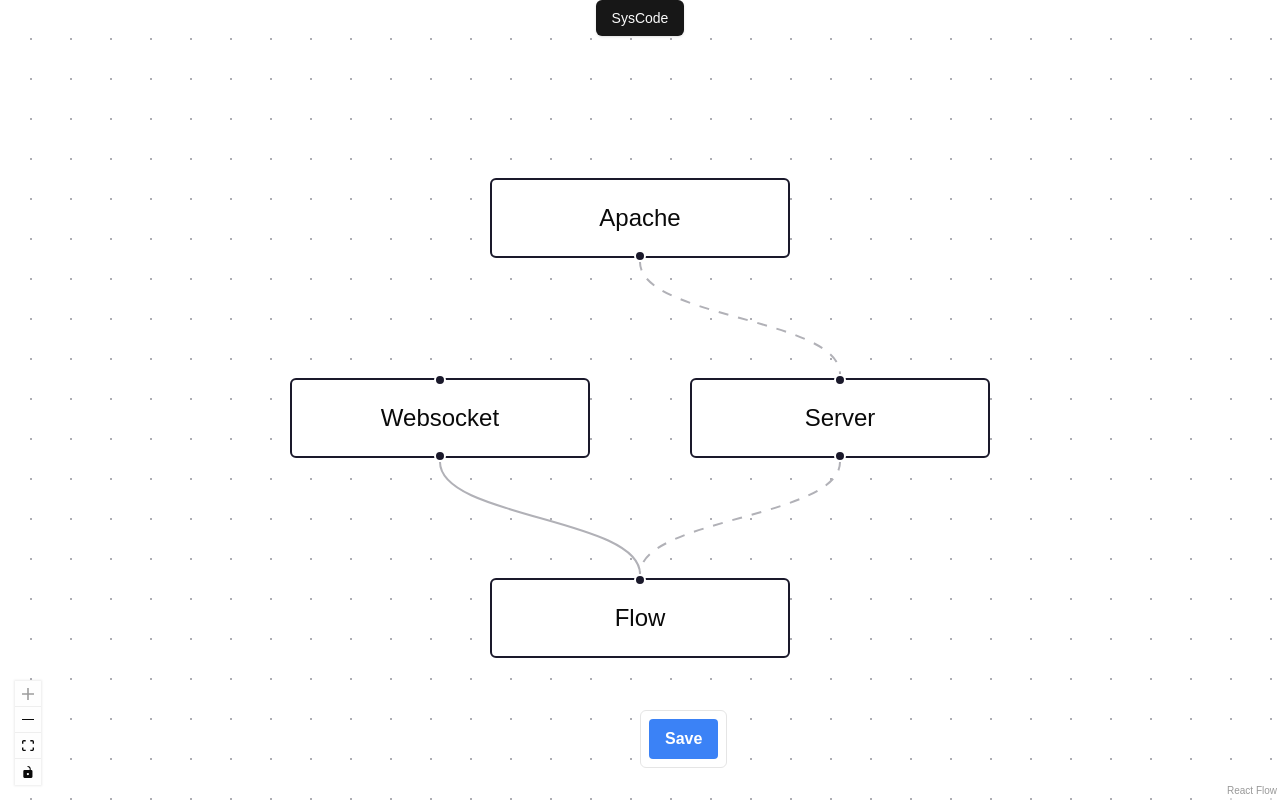
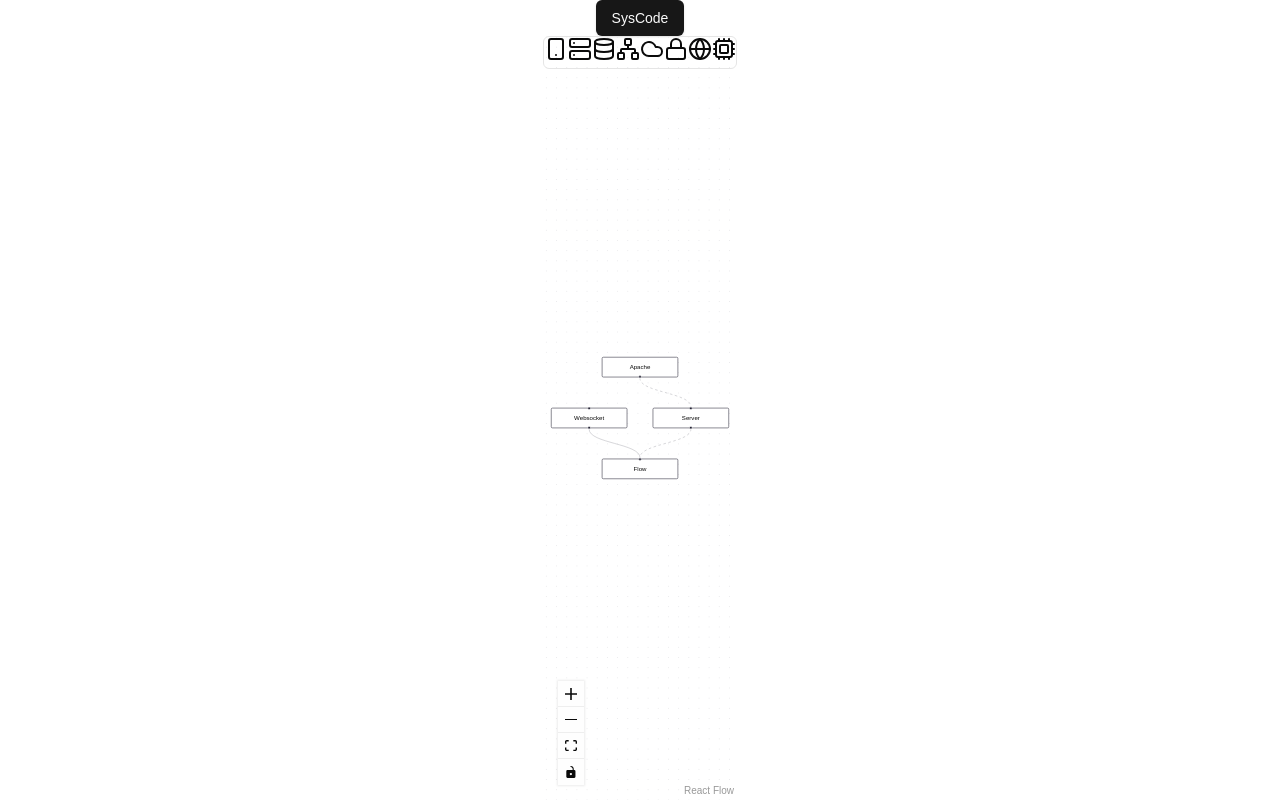
Before and after one commit to creamlabs/syscode, a Next.js app: page / in a window 1280 px wide. Built offline with nearby package versions, Linux system fonts and the light colour scheme.

Commit message:
chore: add menubar and sidebar

```diff
--- a/src/app/page.tsx
+++ b/src/app/page.tsx
@@ -1,5 +1,5 @@
-import { Editor } from "@/components/editor";
 import { Button } from "@/components/ui/button";
+import { Editor } from "@/features/editor/components/editor";
 
 export default function Home() {
   return (
--- a/src/components/design-component.tsx
+++ /dev/null
@@ -1,9 +0,0 @@
-export const DesignComponent = () => {
-  return (
-    <div className="absolute bottom-8 z-50 grid place-items-center left-1/2 border p-2 bg-white rounded-md">
-      <button className="bg-blue-500 hover:bg-blue-700 text-white font-bold py-2 px-4 rounded">
-        Save
-      </button>
-    </div>
-  );
-};
--- /dev/null
+++ b/src/features/editor/components/design-component.tsx
@@ -0,0 +1,26 @@
+import { useState } from "react";
+import { ComponentCategory, MenuBar } from "./menu/menubar";
+import { Sidebar } from "./menu/sidebar";
+
+export const DesignComponent = () => {
+  const [selectedCategory, setSelectedCategory] =
+    useState<ComponentCategory | null>(null);
+
+  const handleDragStart = (type: string, data: any) => {
+    // TODO: Implement drag and drop functionality
+    console.log("Dragging component:", type, data);
+  };
+  return (
+    <>
+      <MenuBar
+        selectedCategory={selectedCategory}
+        onSelectCategory={setSelectedCategory}
+      />
+      <Sidebar
+        category={selectedCategory}
+        onClose={() => setSelectedCategory(null)}
+        onDragStart={handleDragStart}
+      />
+    </>
+  );
+};
--- /dev/null
+++ b/src/features/editor/components/menu/menubar.tsx
@@ -0,0 +1,141 @@
+import React from "react";
+import {
+  Server,
+  Smartphone,
+  Database,
+  Network,
+  Cloud,
+  Lock,
+  Globe,
+  Cpu,
+} from "lucide-react";
+
+export type ComponentCategory = {
+  id: string;
+  label: string;
+  icon: React.ReactNode;
+  variants: {
+    id: string;
+    label: string;
+    description?: string;
+    properties?: {
+      scalability?: string;
+      reliability?: string;
+      consistency?: string;
+    };
+  }[];
+};
+
+export const COMPONENT_CATEGORIES: ComponentCategory[] = [
+  {
+    id: "client",
+    label: "Client",
+    icon: <Smartphone className="w-5 h-5" />,
+    variants: [
+      { id: "mobile", label: "Mobile App" },
+      { id: "web", label: "Web Browser" },
+      { id: "desktop", label: "Desktop App" },
+    ],
+  },
+  {
+    id: "server",
+    label: "Server",
+    icon: <Server className="w-5 h-5" />,
+    variants: [
+      { id: "api_gateway", label: "API Gateway" },
+      { id: "load_balancer", label: "Load Balancer" },
+      { id: "application_server", label: "Application Server" },
+      { id: "websocket", label: "WebSocket Server" },
+    ],
+  },
+  {
+    id: "database",
+    label: "Database",
+    icon: <Database className="w-5 h-5" />,
+    variants: [
+      { id: "sql", label: "SQL Database" },
+      { id: "nosql", label: "NoSQL Database" },
+      { id: "redis", label: "Redis Cache" },
+      { id: "elasticsearch", label: "Elasticsearch" },
+    ],
+  },
+  {
+    id: "messaging",
+    label: "Messaging",
+    icon: <Network className="w-5 h-5" />,
+    variants: [
+      { id: "kafka", label: "Apache Kafka" },
+      { id: "rabbitmq", label: "RabbitMQ" },
+      { id: "sqs", label: "AWS SQS" },
+    ],
+  },
+  {
+    id: "cloud",
+    label: "Cloud",
+    icon: <Cloud className="w-5 h-5" />,
+    variants: [
+      { id: "s3", label: "Object Storage (S3)" },
+      { id: "cdn", label: "CDN" },
+      { id: "lambda", label: "Serverless Function" },
+    ],
+  },
+  {
+    id: "security",
+    label: "Security",
+    icon: <Lock className="w-5 h-5" />,
+    variants: [
+      { id: "auth", label: "Authentication" },
+      { id: "firewall", label: "Firewall" },
+      { id: "ssl", label: "SSL/TLS" },
+    ],
+  },
+  {
+    id: "services",
+    label: "Services",
+    icon: <Globe className="w-5 h-5" />,
+    variants: [
+      { id: "dns", label: "DNS" },
+      { id: "monitoring", label: "Monitoring" },
+      { id: "logging", label: "Logging" },
+    ],
+  },
+  {
+    id: "compute",
+    label: "Compute",
+    icon: <Cpu className="w-5 h-5" />,
+    variants: [
+      { id: "container", label: "Container" },
+      { id: "vm", label: "Virtual Machine" },
+      { id: "kubernetes", label: "Kubernetes" },
+    ],
+  },
+];
+
+interface MenuBarProps {
+  onSelectCategory: (category: ComponentCategory) => void;
+  selectedCategory: ComponentCategory | null;
+}
+
+export const MenuBar: React.FC<MenuBarProps> = ({
+  onSelectCategory,
+  selectedCategory,
+}) => {
+  return (
+    <div className="absolute bottom-8 z-50 left-1/2 -translate-x-1/2 border bg-white rounded-md shadow-lg p-2">
+      <div className="flex gap-2">
+        {COMPONENT_CATEGORIES.map((category) => (
+          <button
+            key={category.id}
+            onClick={() => onSelectCategory(category)}
+            className={`p-2 rounded-md hover:bg-gray-100 transition-colors ${
+              selectedCategory?.id === category.id ? "bg-gray-100" : ""
+            }`}
+            title={category.label}
+          >
+            {category.icon}
+          </button>
+        ))}
+      </div>
+    </div>
+  );
+};
--- /dev/null
+++ b/src/features/editor/components/menu/sidebar.tsx
@@ -0,0 +1,49 @@
+import React from "react";
+import type { ComponentCategory } from "./menubar";
+
+interface SidebarProps {
+  category: ComponentCategory | null;
+  onClose: () => void;
+  onDragStart: (type: string, data: any) => void;
+}
+
+export const Sidebar: React.FC<SidebarProps> = ({
+  category,
+  onClose,
+  onDragStart,
+}) => {
+  if (!category) return null;
+
+  return (
+    <div className="absolute right-0 top-0 h-full w-64 bg-white border-l shadow-lg z-40 p-4">
+      <div className="flex justify-between items-center mb-4">
+        <h2 className="text-lg font-semibold">{category.label} Components</h2>
+        <button onClick={onClose} className="text-gray-500 hover:text-gray-700">
+          ×
+        </button>
+      </div>
+
+      <div className="space-y-2">
+        {category.variants.map((variant) => (
+          <div
+            key={variant.id}
+            draggable
+            onDragStart={(e) => {
+              onDragStart(variant.id, {
+                label: variant.label,
+                type: category.id,
+                variant: variant.id,
+              });
+            }}
+            className="p-3 border rounded-md hover:bg-gray-50 cursor-move"
+          >
+            <div className="font-medium">{variant.label}</div>
+            {variant.description && (
+              <div className="text-sm text-gray-500">{variant.description}</div>
+            )}
+          </div>
+        ))}
+      </div>
+    </div>
+  );
+};
```
Also changed, not shown: src/features/editor/components/editor.tsx (renamed from src/components/editor.tsx).
